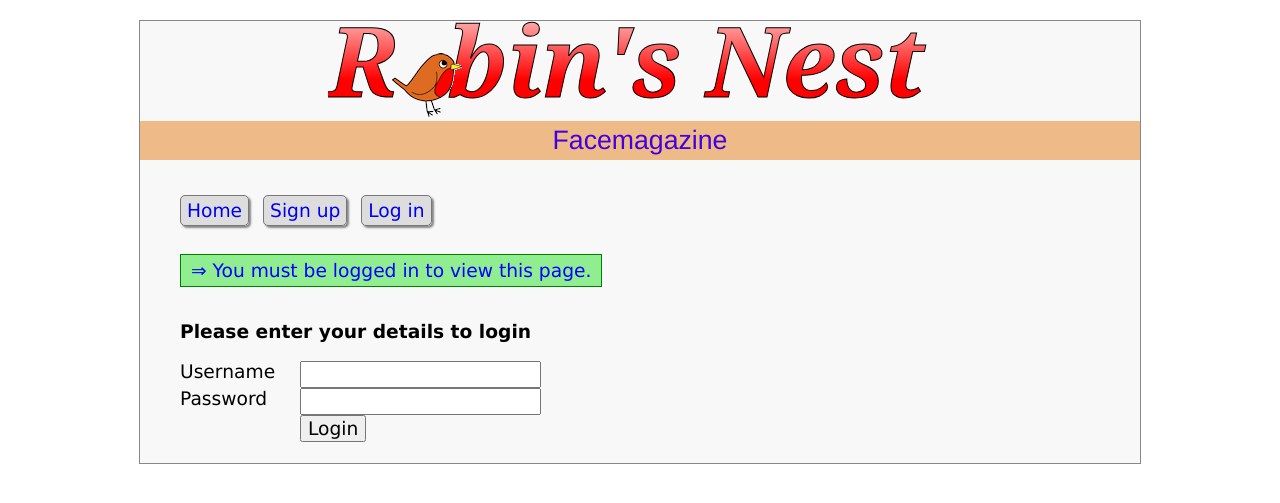
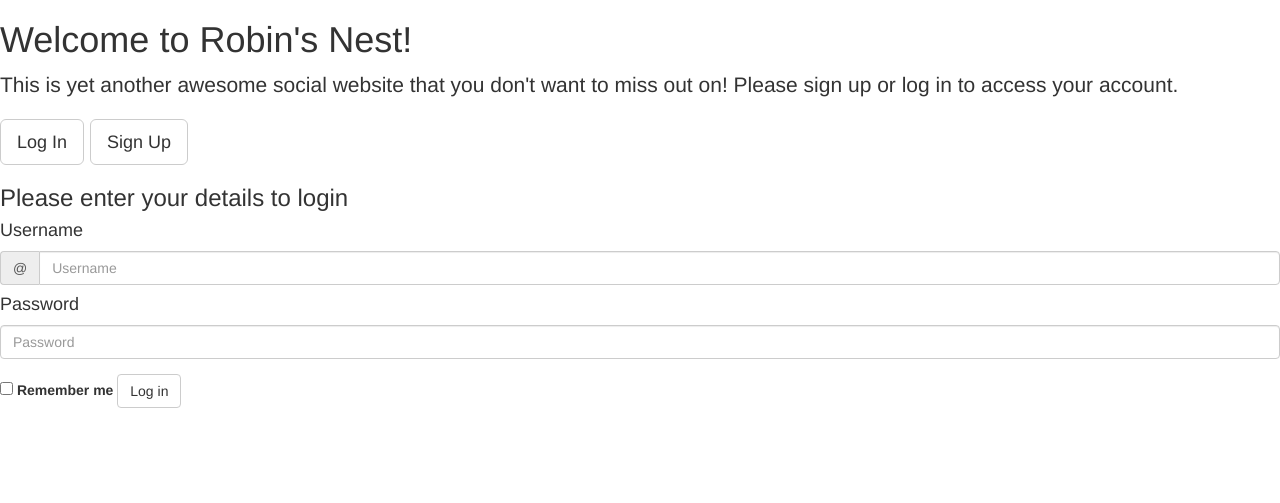
Before and after one commit to Storblor/social-django-1.9, a Django app: page /social/wrongpass/ in a window 1280 px wide. Shown: the top 503 px of the page. Run offline with Django 3.2, Linux system fonts and the light colour scheme; some libraries are stand-ins or nearby versions.

Commit message:
added new html files eg novalues, wrongpass, user doenst exist

```diff
--- a/social/templates/social/base.html
+++ b/social/templates/social/base.html
@@ -1,39 +1,103 @@
 {% load staticfiles %}
 <!DOCTYPE html>
-<html>
+<!DOCTYPE html>
+<html lang="en">
   <head>
-	<title>Social Network: {{ appname }}</title>
-	<link rel="stylesheet" type="text/css" href="{% static 'social/styles.css' %}" />
+    <meta charset="utf-8">
+    <meta http-equiv="X-UA-Compatible" content="IE=edge">
+    <meta name="viewport" content="width=device-width, initial-scale=1">
+    <!-- The above 3 meta tags *must* come first in the head; any other head content must come *after* these tags -->
+    <meta name="description" content="">
+    <meta name="author" content="">
+    <link rel="icon" href="../../favicon.ico">
+
+    <title>Robin's Nest: Social App</title>
+
+    <!-- Bootstrap core CSS -->
+    <link href="/static/social/bootstrap.min.css" rel="stylesheet">
+
+    <!-- Custom styles for this template -->
+    <link href="/static/social/cover.css" rel="stylesheet">
+
+    <!-- Just for debugging purposes. Don't actually copy these 2 lines! -->
+    <!--[if lt IE 9]><script src="../../assets/js/ie8-responsive-file-warning.js"></script><![endif]-->
+
+
+    <!-- HTML5 shim and Respond.js for IE8 support of HTML5 elements and media queries -->
+    <!--[if lt IE 9]>
+      <script src="https://oss.maxcdn.com/html5shiv/3.7.2/html5shiv.min.js"></script>
+      <script src="https://oss.maxcdn.com/respond/1.4.2/respond.min.js"></script>
+    <![endif]-->
   </head>
+
   <body>
-	<center>
-	<canvas id='logo' width='624' height='96'> {{ appname }} </canvas>
-	</center>
+
+    <div class="site-wrapper">
+
+      <div class="site-wrapper-inner">
+
+        <div class="cover-container">
+
+          <div class="masthead clearfix">
+            <div class="inner">
+
+              <nav>
+                <ul class="nav masthead-nav">
                 {% if loggedin %}
-    <div class='appname'>{{ appname }} ({{ username }}) </div>
+                    <h3>Welcome to Facemagazine! <span class="label label-default">You are logged in as {{ username }}</span></h3>
+
+
+                        {% endif %}
+
+                    {% if loggedin %}
+                        <ul class="nav nav-pills">
+                  <li class="active" role="presentation"><a href="/social/members/?view={{ username }}">Home</a></li>
+                  <li role="presentation"><a href="/social/members/">Members</a></li>
+                  <li role="presentation"><a href="/social/invites/">Invites <span class="badge">42</span></a></li>
+                    <li role="presentation"><a href="/social/friends/">Friends</a></li>
+                    <li role="presentation"><a href="/social/messages/">Messages</a></li>
+                     <li role="presentation"><a href="/social/profile/">Edit Profile</a></li>
+                     <li role="presentation"><a href="/social/logout/">Log out</a></li>
+                        </ul>
                     {% else %}
-    <div class='appname'>{{ appname }}</div>
+
+
+
+                 </ul>
+              </nav>
+            </div>
+          </div>
+
+          <div class="inner cover">
+            <h1 class="cover-heading">Welcome to Robin's Nest!</h1>
+            <p class="lead">This is yet another awesome social website that you don't want to miss out on! Please sign up or log in to access your account.</p>
+            <p class="lead">
+              <a href="/social/login/" class="btn btn-lg btn-default">Log In</a>
+                 <a href="/social/signup/" class="btn btn-lg btn-default">Sign Up</a>
+            </p>
+          </div>
                  {% endif %}
-    <script src="{% static 'social/scripts.js' %}"></script>
-	<br>
-	<ul class='menu'>
-		{% if loggedin %}
-        <li><a href='/social/members/?view={{ username }}'>Home</a></li>
-        <li><a href='/social/members/'>Members</a></li>
-        <li><a href='/social/invites/'>Invites</a></li>
-        <li><a href='/social/friends/'>Friends</a></li>
-        <li><a href='/social/messages/'>Messages</a></li>
-        <li><a href='/social/profile/'>Edit Profile</a></li>
-        <li><a href='/social/logout/'>Log out</a></li></ul><br>
-		{% else %}
-		<li><a href='/social/'>Home</a></li>
-		<li><a href="/social/signup/">Sign up</a></li>
-		<li><a href='/social/login/'>Log in</a></li>
-		{% endif %}
-	</ul>
-	<br>
                    {% block content %}
 	                {% endblock %}
-	<br>
+
+          <div class="mastfoot">
+            <div class="inner">
+{#              <p>Cover template for <a href="http://getbootstrap.com">Bootstrap</a>, by <a href="https://twitter.com/mdo">@mdo</a>.</p>#}
+            </div>
+          </div>
+
+        </div>
+
+      </div>
+
+    </div>
+
+    <!-- Bootstrap core JavaScript
+    ================================================== -->
+    <!-- Placed at the end of the document so the pages load faster -->
+    <script src="https://ajax.googleapis.com/ajax/libs/jquery/1.11.3/jquery.min.js"></script>
+    <script>window.jQuery || document.write('<script src="../../assets/js/vendor/jquery.min.js"><\/script>')</script>
+    <script src="/static/social/bootstrap.min.js"></script>
+    <!-- IE10 viewport hack for Surface/desktop Windows 8 bug -->
   </body>
 </html>
--- a/social/templates/social/checkuser.html
+++ b/social/templates/social/checkuser.html
@@ -1,11 +1,10 @@
 {% extends "social/base.html" %}
 
 {% block content %}
-<span class='info'>&#8658; You must be logged in to view this page.</span>
+
 <br>
 <br>
-<div class='main'><h3>Please enter your details to sign up</h3>
-<h4>Account for user {{ username }} created.</h4>
+<h5>Account for user {{ username }} created.</h5>
 Please Log in.
 </div>
 {% endblock %}
--- a/social/templates/social/index.html
+++ b/social/templates/social/index.html
@@ -1,12 +1,12 @@
 {% extends "social/base.html" %}
 
 {% block content %}
-<span class='info'>&#8658; You must be logged in to view this page.</span>
+
 <br>
 <br>
 <br>
 <span class='main'>
-	Welcome to {{ appname }}, please sign up and/or log in to join in.
+
 </span>
 <br>
 {% endblock %}
--- a/social/templates/social/login.html
+++ b/social/templates/social/login.html
@@ -1,27 +1,29 @@
 {% extends "social/base.html" %}
 
 {% block content %}
-<span class='info'>&#8658; You must be logged in to view this page.</span>
-<br>
-<br>
-<div class='main'>
+
     {% if loggedin %}
-        You are now logged in.
-        Please <a href='/social/members/'>click here</a> to continue.
-        <br><br>
     {% else %}
         <h3>Please enter your details to login</h3>
-        <form method='POST' action='/social/login/'>
+        <form method='POST' action="/social/login/">
         	{% csrf_token %}
-            <span class='fieldname'>Username</span>
-            <input type='text' maxlength='16' name='username' onBlur='checkUser(this)'>
-            <span id='info'></span>
-            <br>
-            <span class='fieldname'>Password</span>
-            <input type='text' maxlength='16' name='password'><br>
-            <span class='fieldname'>&nbsp;</span>
-            <input type='submit' value='Login'>
-        </form>
+            <h4>Username</h4>
+
+            <div class='input-group'>
+        <span class='input-group-addon' id='basic-addon1'>@</span>
+         <input type='text' maxlength='16' class='form-control' name='username' placeholder='Username' onBlur='checkUser(this)' aria-describedby='basic-addon1' >
+            </div>
+
+            <div class='form-group'>
+            <h4>Password</h4>
+             <input type='password' class='form-control'  id='exampleInputPassword1' placeholder='Password'  maxlength='16' name='password'>
+             </div>
+
+             <label>
+              <input type='checkbox' name="rememberme"> Remember me
+                   </label>
+                        <button type='submit' class='btn btn-default'  value='Login'>Log in</button>
+                        </form>
+
     {% endif %}
-</div>
 {% endblock %}
--- a/social/templates/social/logout.html
+++ b/social/templates/social/logout.html
@@ -1,7 +1,7 @@
 {% extends "social/base.html" %}
 
 {% block content %}
-<span class='info'>&#8658; You must be logged in to view this page.</span>
+
 <br>
 <br>
 <div class='main'>
--- a/social/templates/social/not-logged-in.html
+++ b/social/templates/social/not-logged-in.html
@@ -1,5 +1,5 @@
 {% extends "social/base.html" %}
 
 {% block content %}
-<span class='info'>&#8658; You must be logged in to view this page.</span><br><br>
+
 {% endblock %}
```
Also changed, not shown: social/templates/social/member.html (+28 -2 lines), social/templates/social/members.html (+50 -11 lines), social/templates/social/messages.html (+5 -6 lines), social/templates/social/profile.html (+4 -4 lines), social/templates/social/signup.html (+19 -14 lines), social/templates/social/user-registered.html (+4 -6 lines). Lines whose indentation alone changed are shown as unchanged.
